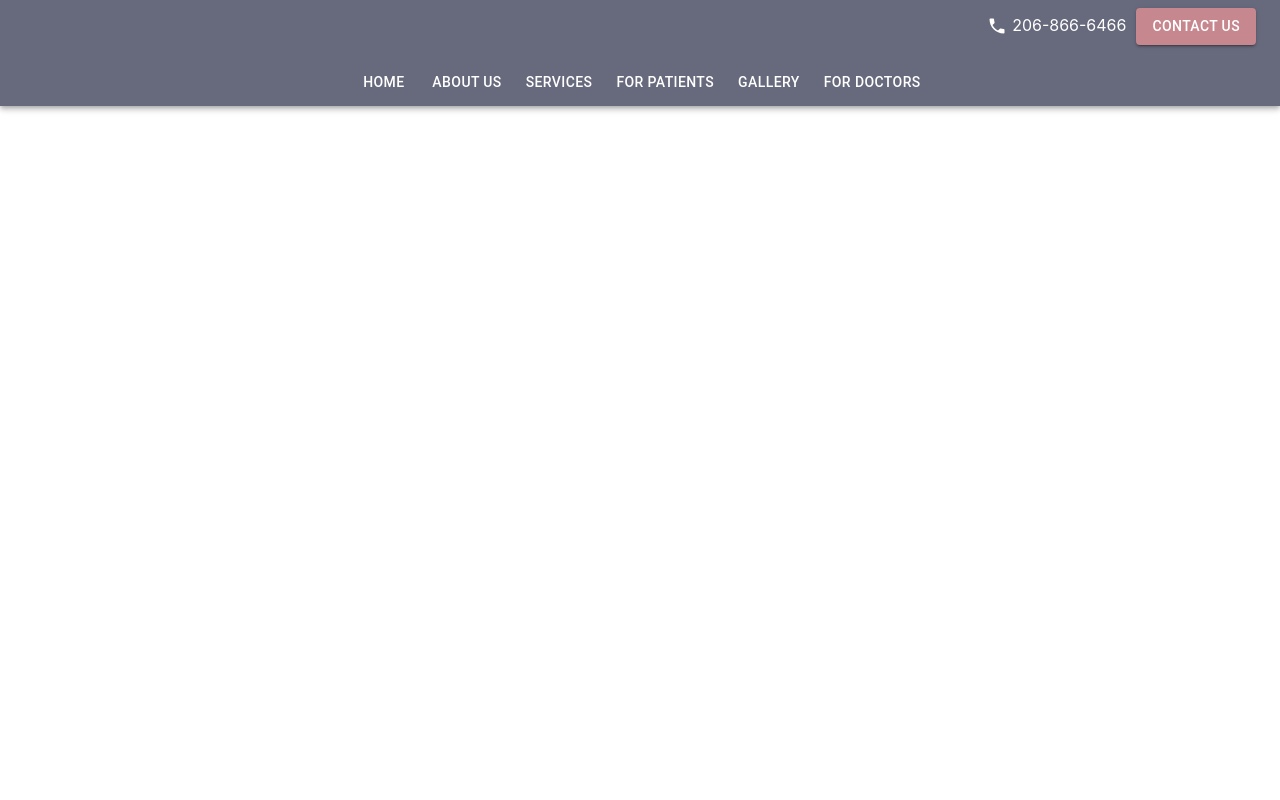
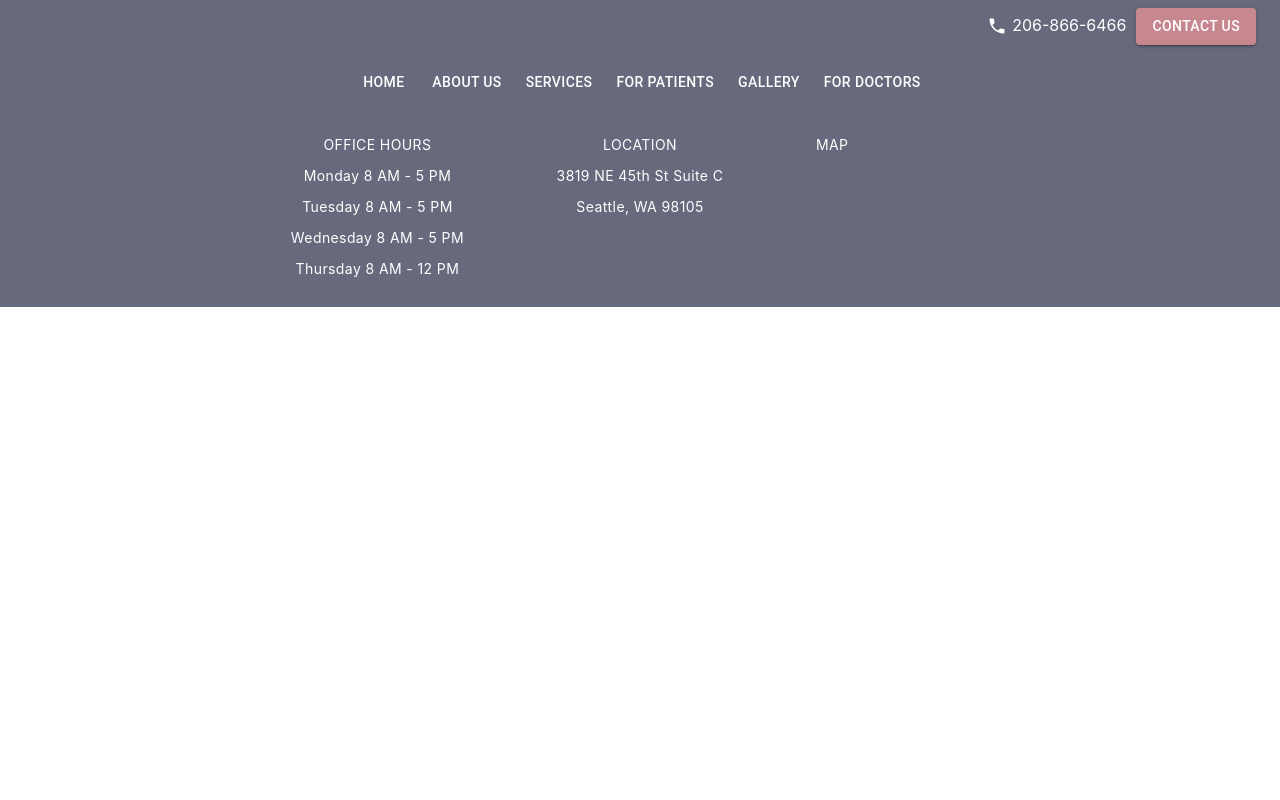
Before and after one commit to jambao24/bergin-prosthodontics, a React (Create React App) app: page / in a window 1280 px wide. Shown: the top 800 px of the page. Built offline with nearby package versions, Linux system fonts and the light colour scheme.

Commit message:
Tidy up ContactInfo and replace some material UI with div

```diff
--- a/src/App.js
+++ b/src/App.js
@@ -6,7 +6,7 @@ export default function App() {
   return (
     <>
       <Navigation></Navigation>
-      <div style={{minHeight: "1000px"}}></div>
+      {/* <div style={{minHeight: "1000px"}}></div> */}
       <ContactInfo></ContactInfo>
     </>
   )
--- a/src/components/ContactInfo/ContactInfo.css
+++ b/src/components/ContactInfo/ContactInfo.css
@@ -1,3 +1,21 @@
+.ContactInformation {
+    display: "flex";
+    background-color: #67697C;
+    justify-content: center;
+}
+
+    .ContactInformation p {
+        font-size: 14px;
+        letter-spacing: 0.02857em;
+        color: white;
+    }
+
+.ContactInformation_Column {
+    padding: 16px;
+    text-align: center;
+    color: #C6878F;
+}
+
 .ContactInformation_Grid_Left {
     display: flex;
     justify-content: flex-end;
--- a/src/components/ContactInfo/ContactInfo.js
+++ b/src/components/ContactInfo/ContactInfo.js
@@ -1,57 +1,32 @@
 import React from 'react';
-import { makeStyles } from '@material-ui/core/styles';
-import {Grid, Box} from '@material-ui/core';
+import { Grid } from '@material-ui/core';
 import './ContactInfo.css';
-import { useTheme } from '@material-ui/core/styles';
-
-const useStyles = makeStyles((theme) => ({
-  root: {
-    display: "flex",
-    backgroundColor: theme.palette.primary.main
-  },
-  paper: {
-    padding: theme.spacing(2),
-    textAlign: 'center',
-    color: theme.palette.text.secondary,
-  },
-  customColor: {
-    color: theme.palette.secondary.contrastText,
-  }
-}));
 
 const ContactInfo = () => {
-  const classes = useStyles();
-
   return (
-    <Grid container className={classes.root}>
-      <Grid item xs={4} className="ContactInformation_Grid_Left">
-        <Box className={classes.paper}>
-          <p>Office hours</p>
-          <p>Monday 8:30 AM - 5 PM</p>
-          <p>Monday 8:30 AM - 5 PM</p>
-          <p>Monday 8:30 AM - 5 PM</p>
-          <p>Monday 8:30 AM - 5 PM</p>
-        </Box>
+    <Grid container className="ContactInformation">
+      <Grid xs={4} className="ContactInformation_Grid_Left">
+        <div className="ContactInformation_Column">
+          <p>OFFICE HOURS</p>
+          <p>Monday 8 AM - 5 PM</p>
+          <p>Tuesday 8 AM - 5 PM</p>
+          <p>Wednesday 8 AM - 5 PM</p>
+          <p>Thursday 8 AM - 12 PM</p>
+        </div>
       </Grid>
 
-      <Grid item xs={4}>
-        <Box className={classes.paper}>
-          <p className={classes.customColor}>Office hours</p>
-          <p>Monday 8:30 AM - 5 PM</p>
-          <p>Monday 8:30 AM - 5 PM</p>
-          <p>Monday 8:30 AM - 5 PM</p>
-          <p>Monday 8:30 AM - 5 PM</p>
-        </Box>
+      <Grid xs={3}>
+        <div className="ContactInformation_Column">
+          <p>LOCATION</p>
+          <p>3819 NE 45th St Suite C</p>
+          <p>Seattle, WA 98105</p>
+        </div>
       </Grid>
 
-      <Grid item xs={4} className="ContactInformation_Grid_Right">
-        <Box className={classes.paper}>
-          <p>Office hours</p>
-          <p>Monday 8:30 AM - 5 PM</p>
-          <p>Monday 8:30 AM - 5 PM</p>
-          <p>Monday 8:30 AM - 5 PM</p>
-          <p>Monday 8:30 AM - 5 PM</p>
-        </Box>
+      <Grid xs={4} className="ContactInformation_Grid_Right">
+        <div className="ContactInformation_Column">
+          <p>MAP</p>
+        </div>
       </Grid>
     </Grid>
   );
```
